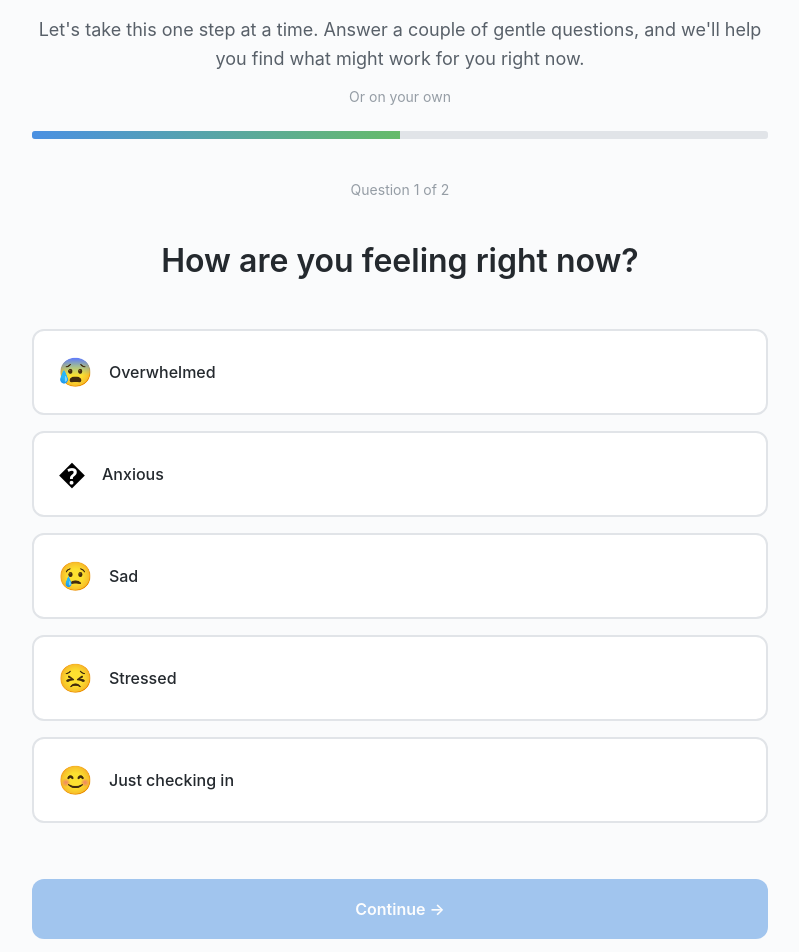
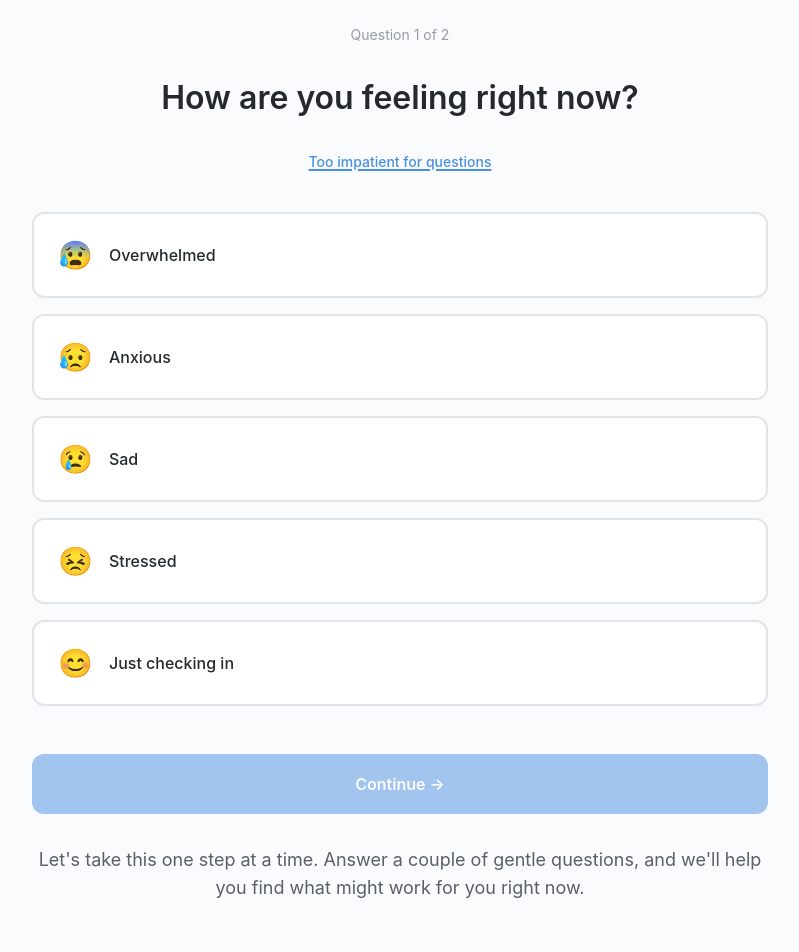
Before and after one commit to kevinslawinski/steady-mind, an Angular app: page / in a window 1280 px wide. Shown: the part 120-1072 px from the top of the page, without its empty margins (240-1039 px from the left). Built offline with nearby package versions, Linux system fonts and the light colour scheme.

Commit message:
fix direct browser link, reorg home screen a bit

```diff
--- a/src/app/features/home/home.component.html
+++ b/src/app/features/home/home.component.html
@@ -1,17 +1,4 @@
 <div class="home">
-  <!-- Compact welcome message -->
-  <section class="welcome">
-    <p class="welcome-text">
-      Let's take this one step at a time. Answer a couple of gentle questions, and we'll help you
-      find what might work for you right now.
-    </p>
-    <p class="skip-option">
-      Or
-      <a routerLink="/coping-library" class="skip-link">browse coping techniques</a>
-      on your own
-    </p>
-  </section>
-
   <!-- Guided questions -->
   <section class="guided-questions">
     @for (question of questions; track question.id) { @if (currentQuestion() === question.id) {
@@ -27,6 +14,10 @@
       <p class="question-number">Question {{ currentQuestion() + 1 }} of {{ questions.length }}</p>
 
       <h2 class="question-text">{{ question.question }}</h2>
+
+      <p class="skip-option">
+        <a routerLink="/coping-library" class="browse-link">Too impatient for questions</a>
+      </p>
 
       <div class="options-grid">
         @for (option of question.options; track option.value) {
@@ -63,6 +54,14 @@
     } }
   </section>
 
+  <!-- Compact welcome message -->
+  <section class="welcome">
+    <p class="welcome-text">
+      Let's take this one step at a time. Answer a couple of gentle questions, and we'll help you
+      find what might work for you right now.
+    </p>
+  </section>
+
   <!-- Quick disclaimer with crisis link -->
   <section class="footer-note">
     <p class="disclaimer-compact">
--- a/src/app/features/home/home.component.scss
+++ b/src/app/features/home/home.component.scss
@@ -5,42 +5,6 @@
   padding: 1rem;
   max-width: 600px;
   margin: 0 auto;
-}
-
-// Welcome section - brief and calming
-.welcome {
-  padding: 1.5rem 0 1rem;
-  text-align: center;
-}
-
-.welcome-text {
-  font-size: 1rem;
-  line-height: 1.6;
-  color: var(--text-secondary);
-  margin: 0 0 0.75rem 0;
-}
-
-.skip-option {
-  font-size: 0.875rem;
-  color: var(--text-tertiary);
-  margin: 0;
-}
-
-.skip-link {
-  color: var(--primary-color);
-  text-decoration: underline;
-  transition: color 0.2s ease;
-
-  &:hover,
-  &:focus {
-    color: var(--primary-dark);
-  }
-
-  &:focus-visible {
-    outline: 2px solid var(--primary-color);
-    outline-offset: 2px;
-    border-radius: 2px;
-  }
 }
 
 // Guided questions section
@@ -85,6 +49,48 @@
   margin: 0;
   text-align: center;
   line-height: 1.3;
+}
+
+.skip-option {
+  font-size: 0.875rem;
+  color: var(--text-secondary);
+  margin: 0;
+  text-align: center;
+}
+
+.browse-link {
+  display: inline;
+  color: var(--primary-color);
+  text-decoration: underline;
+  text-decoration-thickness: 1.5px;
+  text-underline-offset: 2px;
+  transition: color 0.2s ease;
+  font-weight: 500;
+
+  &:hover,
+  &:focus {
+    color: var(--primary-dark);
+    text-decoration-thickness: 2px;
+  }
+
+  &:focus-visible {
+    outline: 2px solid var(--primary-color);
+    outline-offset: 2px;
+    border-radius: 2px;
+  }
+}
+
+// Welcome section
+.welcome {
+  padding: 1.5rem 0 1rem;
+  text-align: center;
+}
+
+.welcome-text {
+  font-size: 1rem;
+  line-height: 1.6;
+  color: var(--text-secondary);
+  margin: 0;
 }
 
 .options-grid {
@@ -267,7 +273,7 @@
   }
 
   .question-card {
-    gap: 2.5rem;
+    gap: 2rem;
   }
 
   .question-text {
--- a/src/app/features/home/home.component.ts
+++ b/src/app/features/home/home.component.ts
@@ -21,7 +21,7 @@ export class HomeComponent {
       question: 'How are you feeling right now?',
       options: [
         { value: 'overwhelmed', label: 'Overwhelmed', emoji: '😰' },
-        { value: 'anxious', label: 'Anxious', emoji: '�' },
+        { value: 'anxious', label: 'Anxious', emoji: '😥' },
         { value: 'sad', label: 'Sad', emoji: '😢' },
         { value: 'stressed', label: 'Stressed', emoji: '😣' },
         { value: 'neutral', label: 'Just checking in', emoji: '😊' },
```
